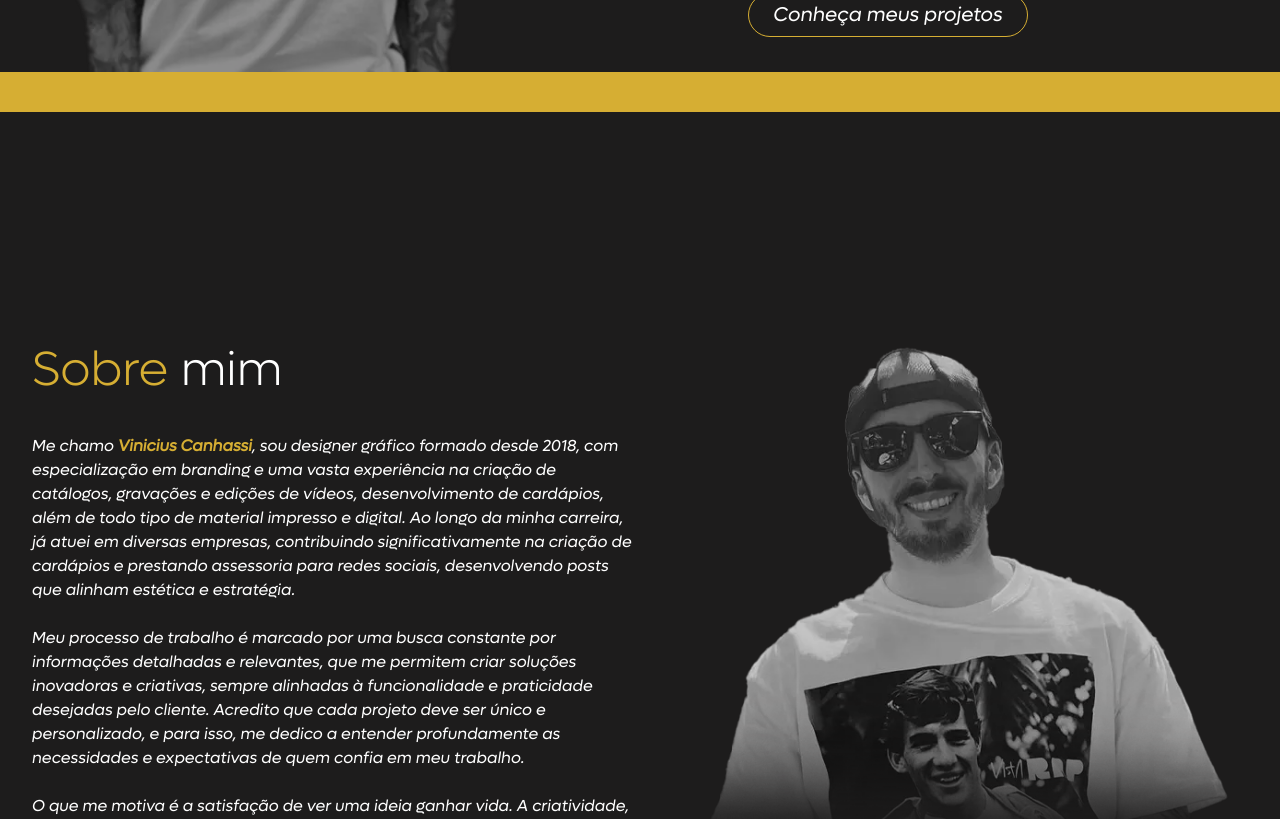
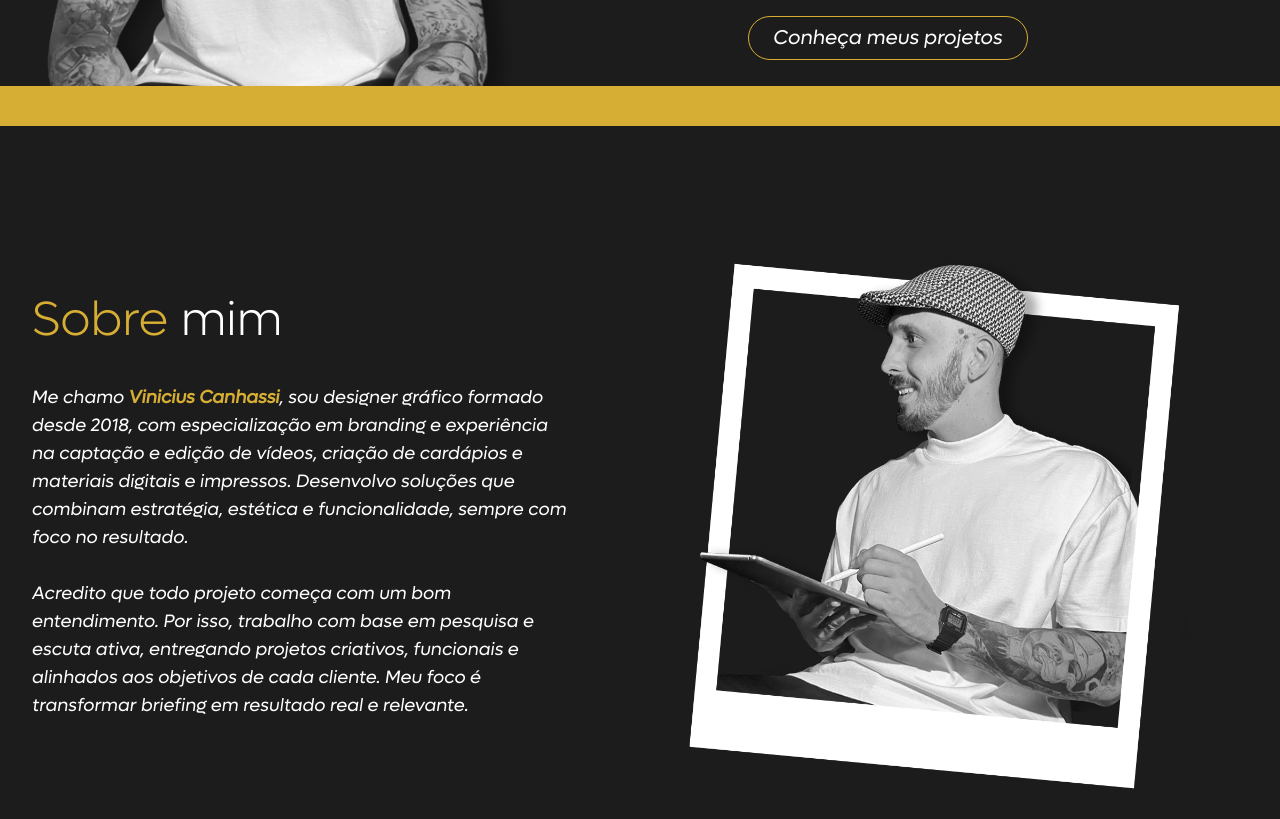
Before and after one commit to cidvieira/vinicius-canhassi-portfolio, a Next.js app: page / in a window 1280 px wide. Shown: the part 580-1399 px from the top of the page. Built offline with nearby package versions, Linux system fonts and the light colour scheme.

Commit message:
Changed photos and updated about section

```diff
--- a/src/components/About.tsx
+++ b/src/components/About.tsx
@@ -4,16 +4,14 @@ import img1 from "../../public/images/vinicius-canhassi-02.webp"
 export default function About(){
     return (
         <section id="sobre-mim">
-            <div className="mx-auto max-w-screen-2xl px-4 lg:px-8 pt-20 lg:pt-28">
-                <div className="flex flex-col lg:flex-row justify-center gap-16 lg:gap-4">
-                    <div className="flex flex-col justify-center gap-10 lg:w-1/2">
+            <div className="mx-auto max-w-screen-2xl px-4 lg:px-8 pt-20">
+                <div className="flex flex-col lg:flex-row justify-between items-center gap-16 lg:gap-4">
+                    <div className="flex flex-col justify-center gap-10 lg:w-1/2 max-w-[540px]">
                         <h2 className="text-secondary text-5xl">Sobre <span className="text-white">mim</span></h2>
-                        <p className="italic font-normal">
-                            Me chamo <strong className="text-secondary">Vinicius Canhassi</strong>, sou designer gráfico formado desde 2018, com especialização em branding e uma vasta experiência na criação de catálogos, gravações e edições de vídeos, desenvolvimento de cardápios, além de todo tipo de material impresso e digital. Ao longo da minha carreira, já atuei em diversas empresas, contribuindo significativamente na criação de cardápios e prestando assessoria para redes sociais, desenvolvendo posts que alinham estética e estratégia.
+                        <p className="italic font-normal text-lg">
+                            Me chamo <strong className="text-secondary">Vinicius Canhassi</strong>, sou designer gráfico formado desde 2018, com especialização em branding e experiência na captação e edição de vídeos, criação de cardápios e materiais digitais e impressos. Desenvolvo soluções que combinam estratégia, estética e funcionalidade, sempre com foco no resultado.
                             <br /> <br />
-                            Meu processo de trabalho é marcado por uma busca constante por informações detalhadas e relevantes, que me permitem criar soluções inovadoras e criativas, sempre alinhadas à funcionalidade e praticidade desejadas pelo cliente. Acredito que cada projeto deve ser único e personalizado, e para isso, me dedico a entender profundamente as necessidades e expectativas de quem confia em meu trabalho.
-                            <br /> <br />
-                            O que me motiva é a satisfação de ver uma ideia ganhar vida. A criatividade, impulsionada por influências de diferentes tipos de arte, é o que traz harmonia aos projetos que desenvolvo. Cada detalhe é pensado para garantir que o resultado final não seja apenas visualmente atraente, mas também eficiente e em sintonia com os objetivos do cliente.
+                            Acredito que todo projeto começa com um bom entendimento. Por isso, trabalho com base em pesquisa e escuta ativa, entregando projetos criativos, funcionais e alinhados aos objetivos de cada cliente. Meu foco é transformar briefing em resultado real e relevante.
                         </p>
                     </div>
                     <div className="flex flex-col justify-center items-center lg:w-1/2">
--- a/src/components/Hero.tsx
+++ b/src/components/Hero.tsx
@@ -6,7 +6,7 @@ import Link from "next/link";
 export default function Hero(){
     return (
         <section id="top">
-            <div className="mx-auto max-w-screen-2xl pt-24 lg:h-screen">
+            <div className="mx-auto max-w-screen-2xl pt-32">
                 <div className="flex flex-col-reverse lg:flex-row justify-center items-center gap-16 lg:gap-4 px-4 lg:px-8 border-b-[40px] border-secondary">
                     <div className="flex flex-col justify-center items-center lg:w-2/5">
                         <Image src={img1} alt="Vinicius Canhassi | Designer Gráfico" className="w-full max-w-lg"/>
```
Also changed, not shown: public/images/vinicius-canhassi-01.webp, public/images/vinicius-canhassi-02.webp.
